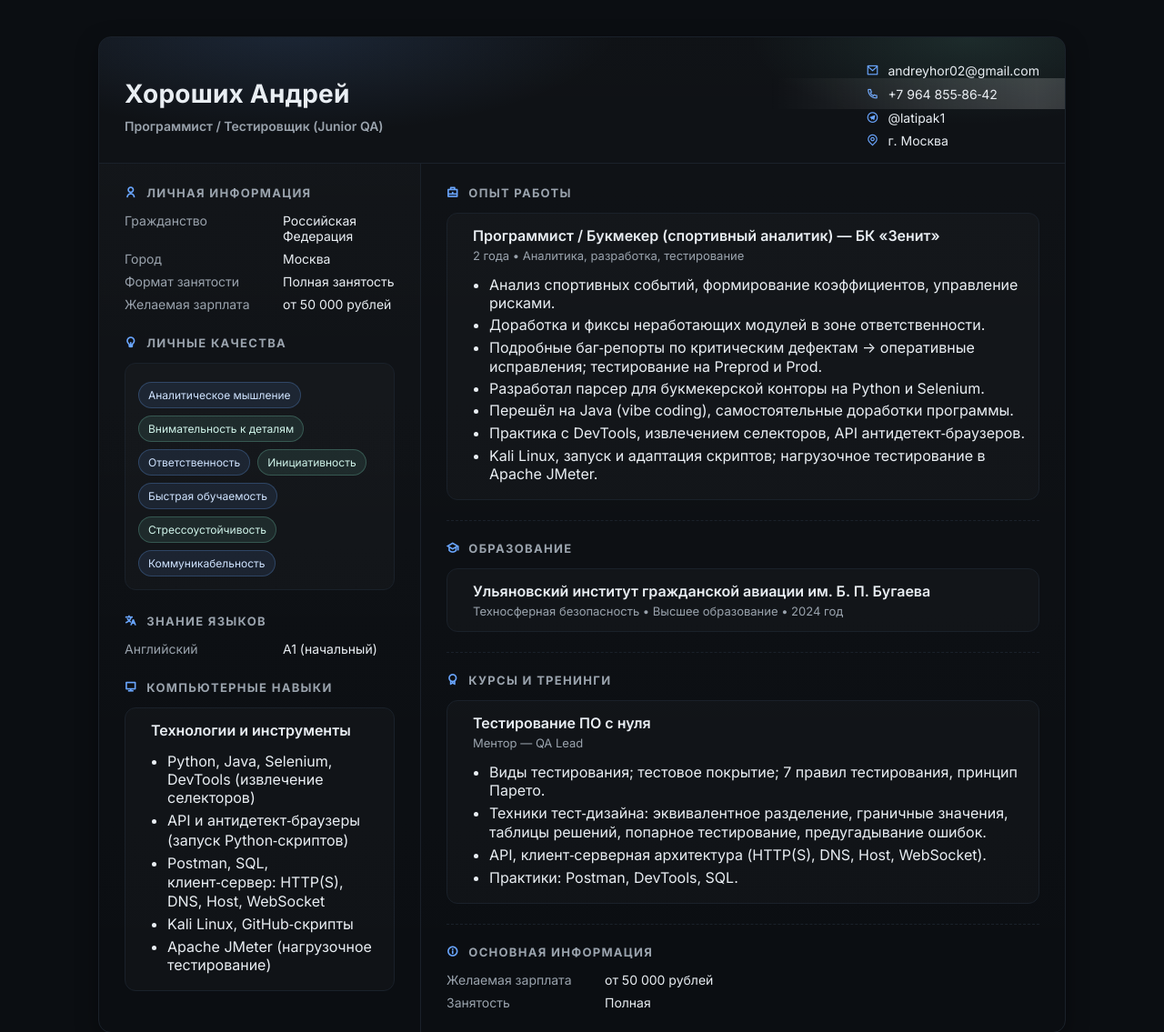
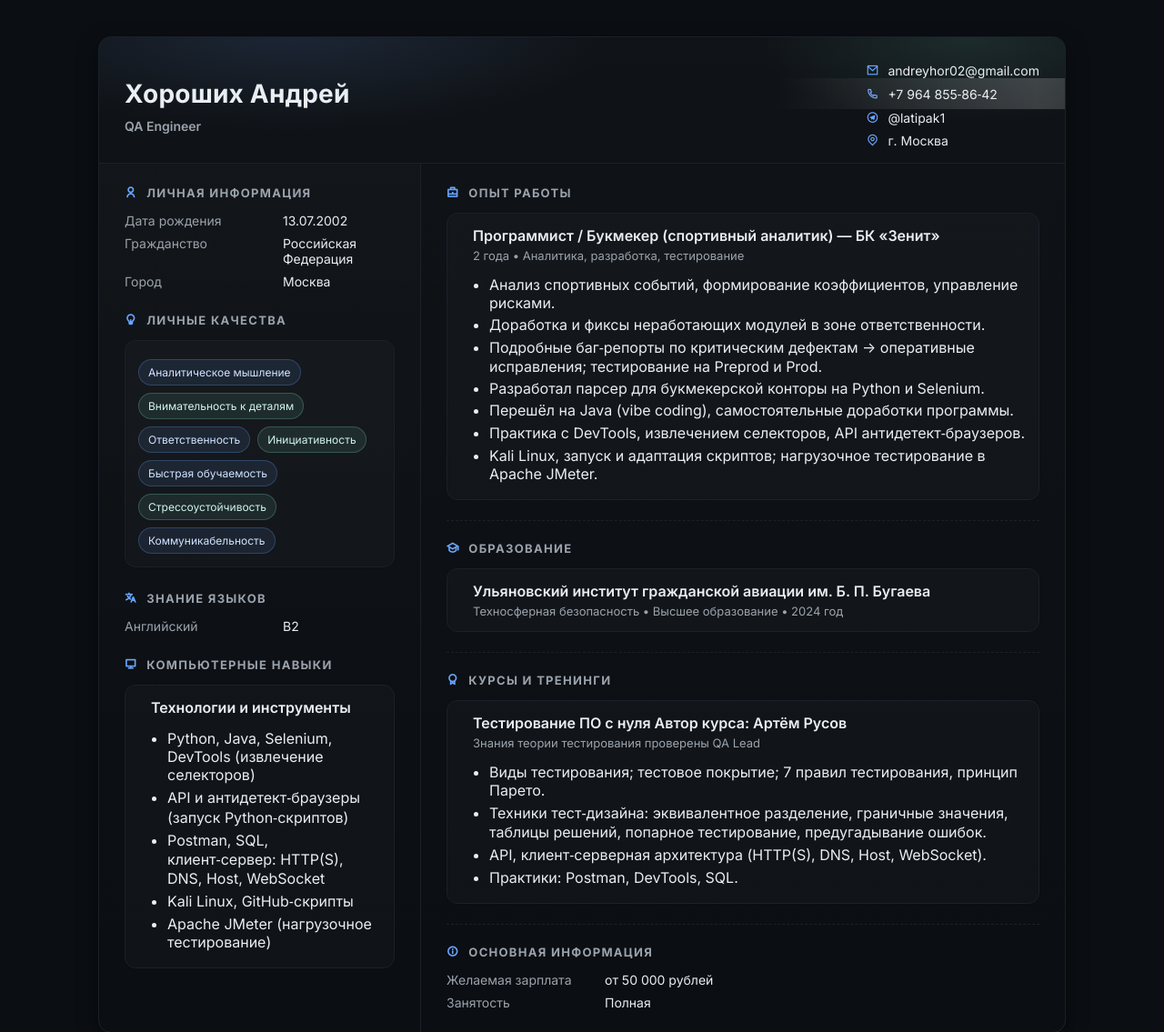
Before and after one commit to AndreyKho/resume, a plain HTML site: page index.html in a window 1280 px wide. Shown: the top 1135 px of the page at 91% size. Drawn offline with nearby package versions, Linux system fonts and the light colour scheme.

Commit message:
index.html

```diff
--- a/index.html
+++ b/index.html
@@ -160,7 +160,7 @@
       <header class="header">
         <div class="who">
           <div class="name blink">Хороших Андрей</div>
-          <div class="role">Программист / Тестировщик (Junior QA)</div>
+          <div class="role">QA Engineer</div>
         </div>
         <div class="contacts">
           <a class="c-item" href="mailto:andreyhor02@gmail.com"><i class="ri-mail-line"></i> andreyhor02@gmail.com</a>
@@ -178,10 +178,9 @@
           <section class="section" data-reveal>
             <h3 class="h"><i class="ri-user-line"></i> Личная информация</h3>
             <div class="kv">
-              <div class="k">Гражданство</div><div class="v">Российская Федерация</div>
-              <div class="k">Город</div><div class="v">Москва</div>
-              <div class="k">Формат занятости</div><div class="v">Полная занятость</div>
-              <div class="k">Желаемая зарплата</div><div class="v">от 50&nbsp;000 рублей</div>
+               <div class="k">Дата рождения</div><div class="v">13.07.2002</div>
+               <div class="k">Гражданство</div><div class="v">Российская Федерация</div>
+               <div class="k">Город</div><div class="v">Москва</div>
             </div>
           </section>
 
@@ -203,7 +202,7 @@
           <section class="section" data-reveal>
             <h3 class="h"><i class="ri-translate-2"></i> Знание языков</h3>
             <div class="kv">
-              <div class="k">Английский</div><div class="v">A1 (начальный)</div>
+              <div class="k">Английский</div><div class="v">B2</div>
             </div>
           </section>
 
@@ -261,8 +260,8 @@
             <h3 class="h"><i class="ri-award-line"></i> Курсы и тренинги</h3>
             <div class="block">
               <div class="item">
-                <div class="title">Тестирование ПО с нуля</div>
-                <div class="meta">Ментор — QA Lead</div>
+                <div class="title">Тестирование ПО с нуля Автор курса: Артём Русов</div>
+                <div class="meta">Знания теории тестирования проверены QA Lead</div>
                 <ul class="list">
                   <li>Виды тестирования; тестовое покрытие; 7 правил тестирования, принцип Парето.</li>
                   <li>Техники тест‑дизайна: эквивалентное разделение, граничные значения, таблицы решений, попарное тестирование, предугадывание ошибок.</li>
```
